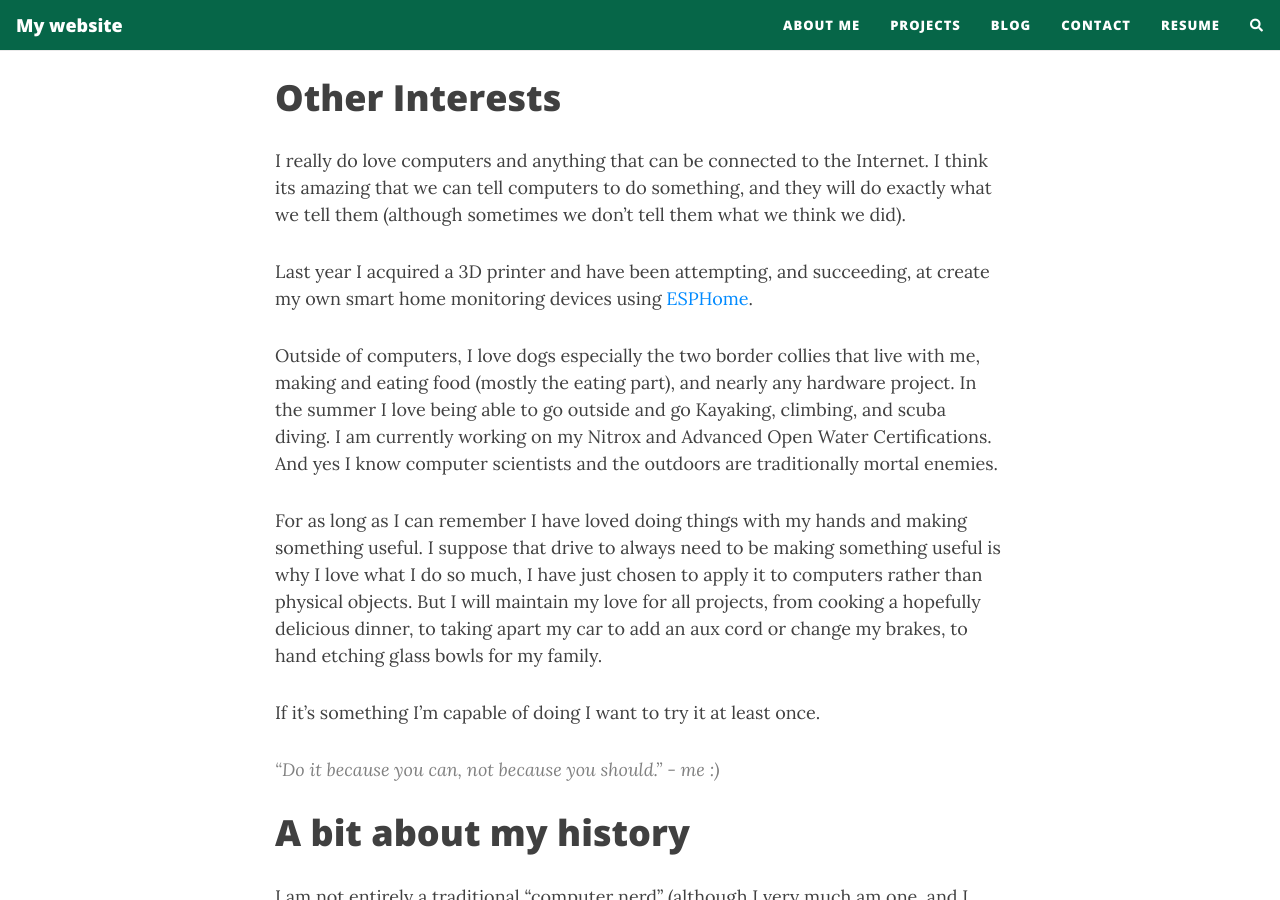
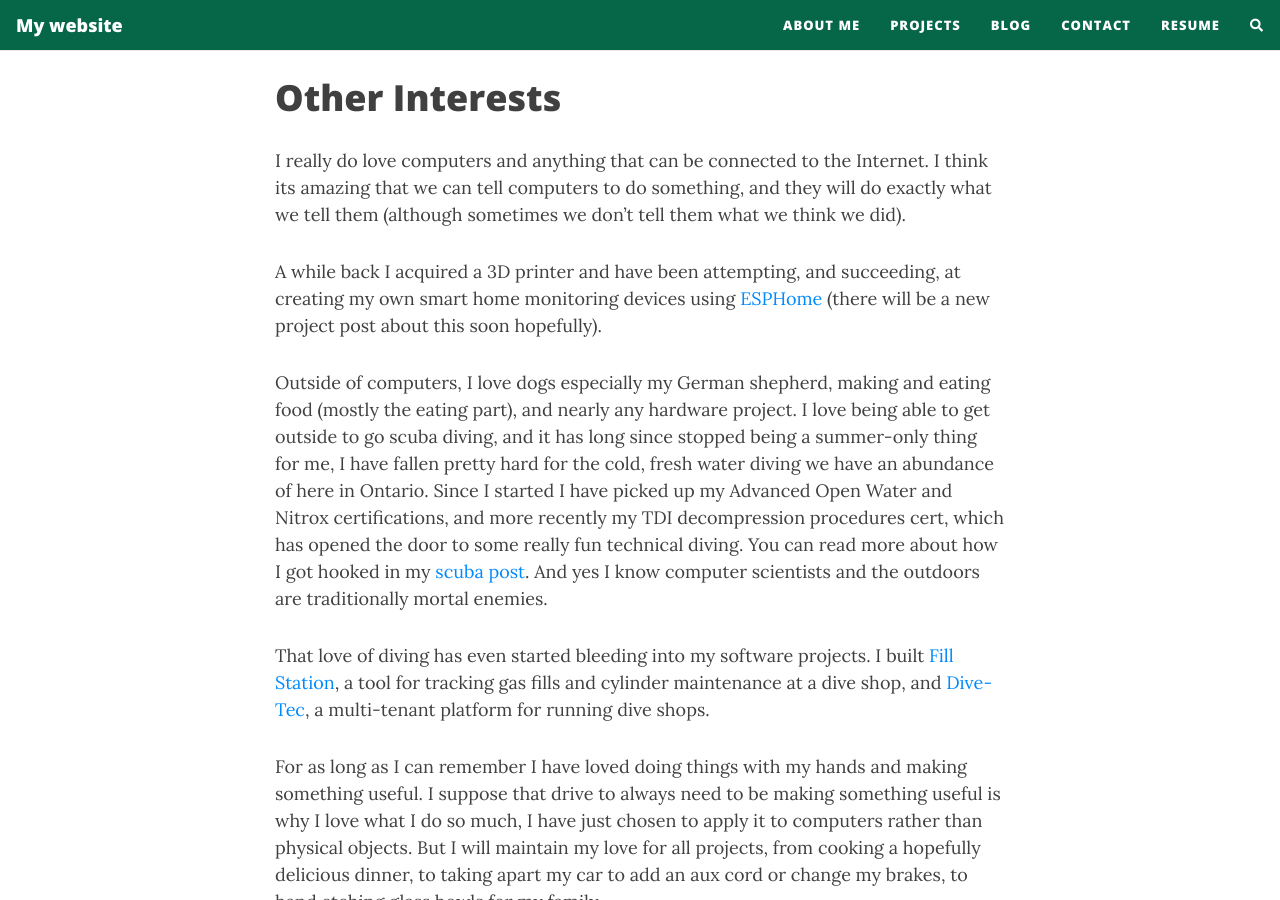
Before and after one commit to MarshallAsch/website, a Jekyll site: the page built from aboutme.md, in a window 1280 px wide and 900 px high, scrolled down 868 px. Built offline with Jekyll 4.4.1, drawn with Linux system fonts in a browser that asks for light colours; nearby versions of some CDN libraries; comment, search, counter and statistics services are not loaded; some of the changed text lies outside the part shown.

Commit message:
chore: update wording of the about me page

```diff
--- a/aboutme.md
+++ b/aboutme.md
@@ -22,12 +22,16 @@ Like my work? Making a [small donation] to help pay for the domain name that the
 I really do love computers and anything that can be connected to the Internet.
 I think its amazing that we can tell computers to do something, and they will do exactly what we tell them (although sometimes we don't tell them what we think we did).
 
-Last year I acquired a 3D printer and have been attempting, and succeeding, at create my own smart home monitoring devices using [ESPHome](there will be a new project post about this soon hopefully).
+A while back I acquired a 3D printer and have been attempting, and succeeding, at creating my own smart home monitoring devices using [ESPHome] (there will be a new project post about this soon hopefully).
 
-Outside of computers, I love dogs especially the two border collies that live with me, making and eating food (mostly the eating part), and nearly any hardware project.
-In the summer I love being able to go outside and go Kayaking, climbing, and scuba diving.
-I am currently working on my Nitrox and Advanced Open Water Certifications.
+Outside of computers, I love dogs especially my German shepherd, making and eating food (mostly the eating part), and nearly any hardware project.
+I love being able to get outside to go scuba diving, and it has long since stopped being a summer-only thing for me, I have fallen pretty hard for the cold, fresh water diving we have an abundance of here in Ontario.
+Since I started I have picked up my Advanced Open Water and Nitrox certifications, and more recently my TDI decompression procedures cert, which has opened the door to some really fun technical diving.
+You can read more about how I got hooked in my [scuba post]({% post_url 2025-01-22-scuba %}).
 And yes I know computer scientists and the outdoors are traditionally mortal enemies.
+
+That love of diving has even started bleeding into my software projects.
+I built [Fill Station]({% post_url 2026-06-03-fill-station %}), a tool for tracking gas fills and cylinder maintenance at a dive shop, and [Dive-Tec]({% post_url 2026-06-03-dive-tec %}), a multi-tenant platform for running dive shops.
 
 
 For as long as I can remember I have loved doing things with my hands and making something useful.
@@ -64,7 +68,7 @@ By the time I started my Masters in 2019 I was hooked, I started messing around
 I have gradually been scaling that up and expanding into various cloud providers to try out new things and play with the cool toys that they have to offer.
 After all who gets into tech without wanting to play with all the cool toys??
 
-Now that I have finished my Master’s degree, and sworn off further grad studies (Sorry Dan no PhD for me, not yet anyway), I am happily loving my role as a DevOps engineer.
+Now that I have finished my Master’s degree, and sworn off further grad studies (Sorry Dan no PhD for me, not yet anyway), I am happily loving my role as a DevOps engineer at [Plex].
 I am super excited to be continuing working in the field that I love, and I'm looking forward to seeing where the road takes me and what else I will get to learn as I go.
 
 
```
Also changed, not shown: other parts of aboutme.md (+2 -1 lines).
